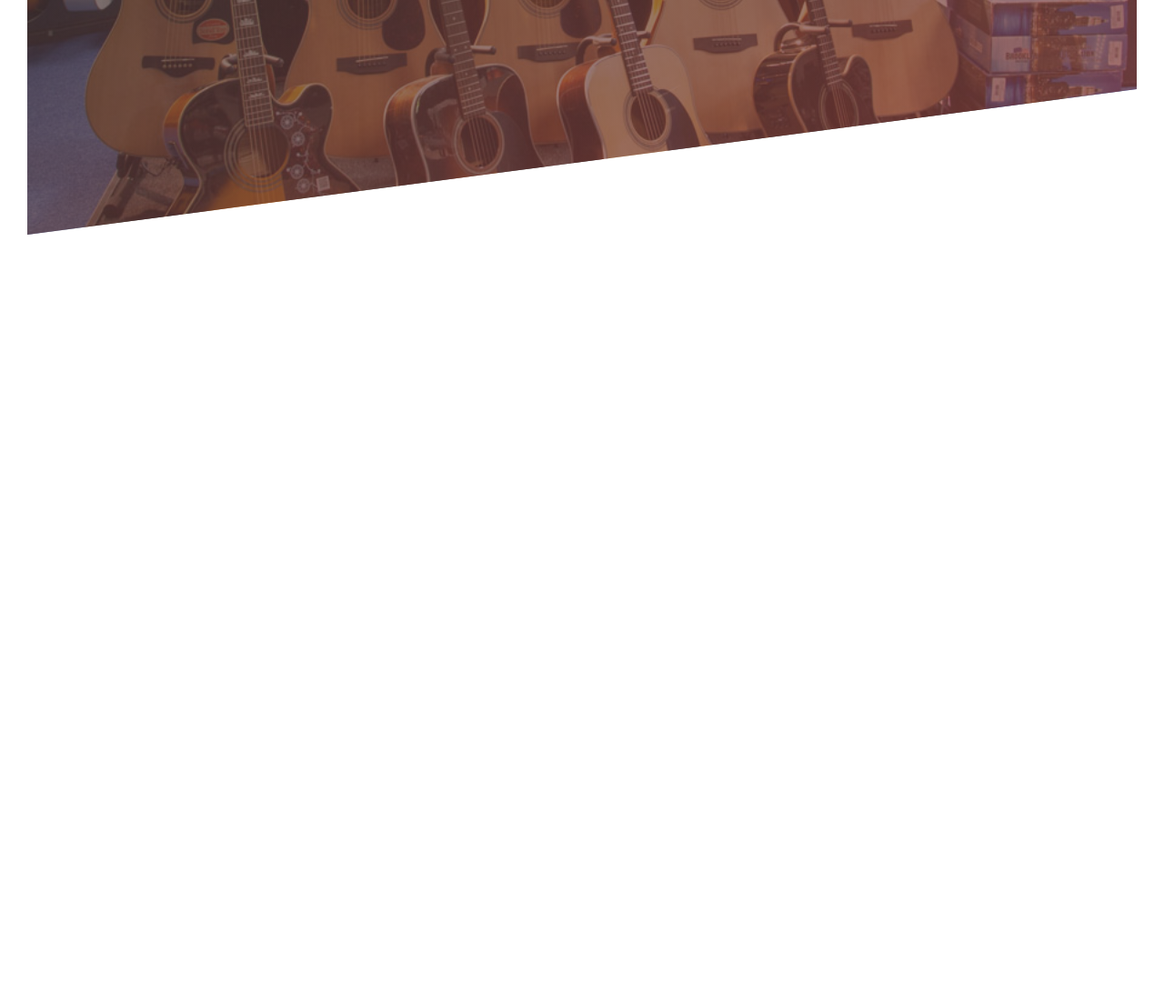
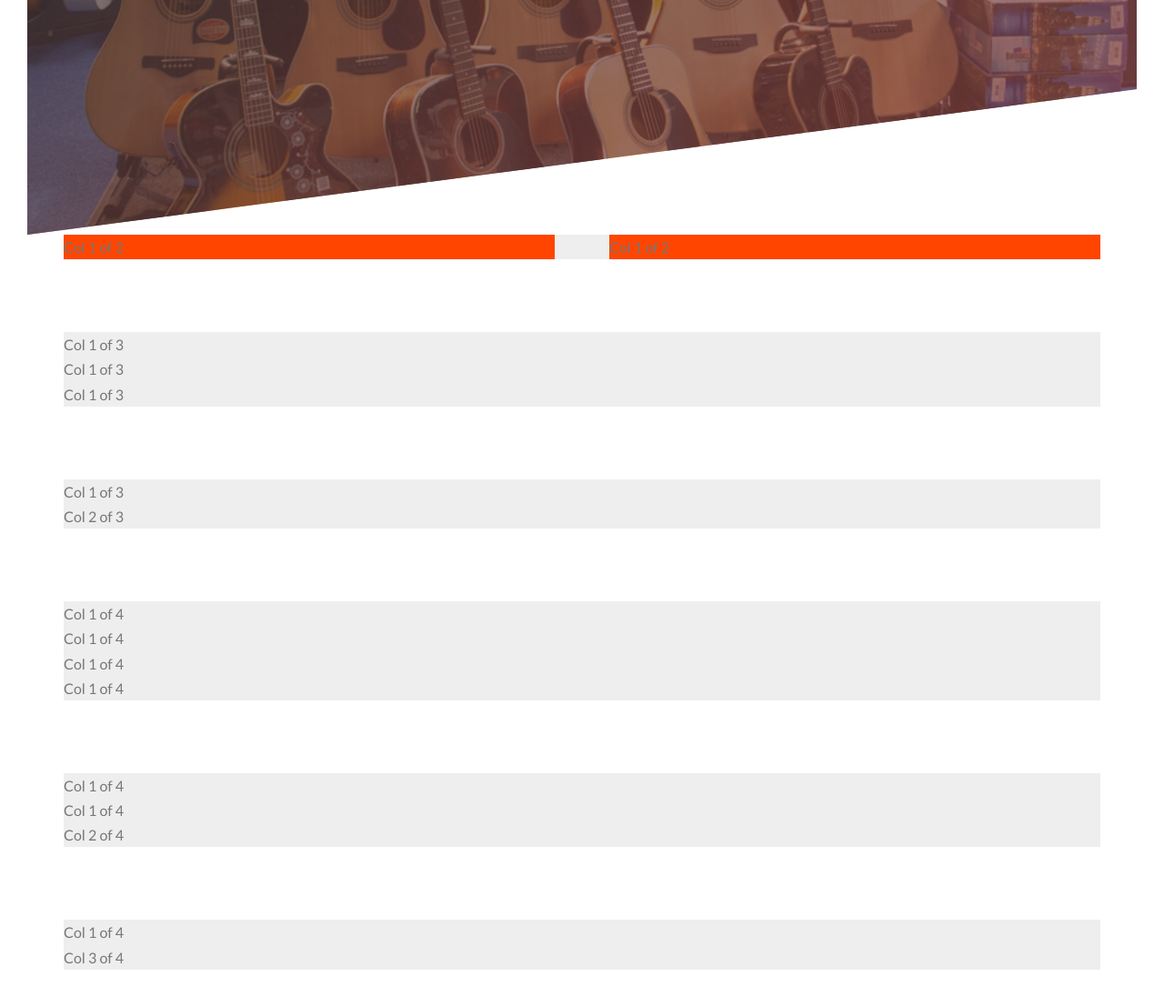
Before and after one commit to tobsirl/GuitarStore, a website: page index.html in a window 1280 px wide. Shown: the part 532-1628 px from the top of the page at 91% size. Before the commit the page ends 820 px from the top, so only its background shows below. Drawn offline with Linux system fonts and the light colour scheme.

Commit message:
Testing grid layouts and using mixins

```diff
--- a/index.html
+++ b/index.html
@@ -25,8 +25,46 @@
           <span class="heading-primary--main">Guitar Store</span>
           <span class="heading-primary--sub">for all your guitar needs</span>
         </h1>
-        <a href="#" class="btn btn--white btn--animated">Discover our Guitars</a>
+        <a href="#" class="btn btn--white btn--animated"
+          >Discover our Guitars</a
+        >
       </div>
     </header>
+
+    <section class="grid-test">
+      <div class="row">
+        <div class="col-1-of-2">Col 1 of 2</div>
+        <div class="col-1-of-2">Col 1 of 2</div>
+      </div>
+
+      <div class="row">
+        <div class="col-1-of-3">Col 1 of 3</div>
+        <div class="col-1-of-3">Col 1 of 3</div>
+        <div class="col-1-of-3">Col 1 of 3</div>
+      </div>
+
+      <div class="row">
+        <div class="col-1-of-3">Col 1 of 3</div>
+        <div class="col-2-of-3">Col 2 of 3</div>
+      </div>
+
+      <div class="row">
+        <div class="col-1-of-4">Col 1 of 4</div>
+        <div class="col-1-of-4">Col 1 of 4</div>
+        <div class="col-1-of-4">Col 1 of 4</div>
+        <div class="col-1-of-4">Col 1 of 4</div>
+      </div>
+
+      <div class="row">
+        <div class="col-1-of-4">Col 1 of 4</div>
+        <div class="col-1-of-4">Col 1 of 4</div>
+        <div class="col-2-of-4">Col 2 of 4</div>
+      </div>
+
+      <div class="row">
+        <div class="col-1-of-4">Col 1 of 4</div>
+        <div class="col-3-of-4">Col 3 of 4</div>
+      </div>
+    </section>
   </body>
 </html>
--- a/sass/abstracts/_mixins.scss
+++ b/sass/abstracts/_mixins.scss
@@ -0,0 +1,7 @@
+@mixin clearfix {
+  &::after {
+    content: '';
+    display: table;
+    clear: both;
+  }
+}
--- a/sass/abstracts/_variables.scss
+++ b/sass/abstracts/_variables.scss
@@ -5,3 +5,8 @@ $color-rustyred: #984843;
 $color-warmyellow: #eac67a;
 $color-white: #fff;
 $color-black: #000;
+
+// GRID
+$grid-width: 114rem;
+$gutter-vertical: 8rem;
+$gutter-horizontal: 6rem;
--- /dev/null
+++ b/sass/layout/_grid.scss
@@ -0,0 +1,20 @@
+.row {
+  max-width: $grid-width;
+  background-color: #eee;
+  margin: 0 auto;
+
+  &:not(:last-child) {
+    margin-bottom: $gutter-vertical;
+  }
+
+  @include clearfix;
+  .col-1-of-2 {
+    width: calc((100% - #{$gutter-horizontal}) / 2);
+    background-color: orangered;
+    float: left;
+
+    &:not(:last-child) {
+      margin-right: $gutter-horizontal;
+    }
+  }
+}
--- a/sass/main.scss
+++ b/sass/main.scss
@@ -12,6 +12,7 @@
 @import 'components/button';
 
 @import 'layout/header';
+@import 'layout/grid';
 
 /*
 COLORS:
```
Also changed, not shown: css/style.css.
